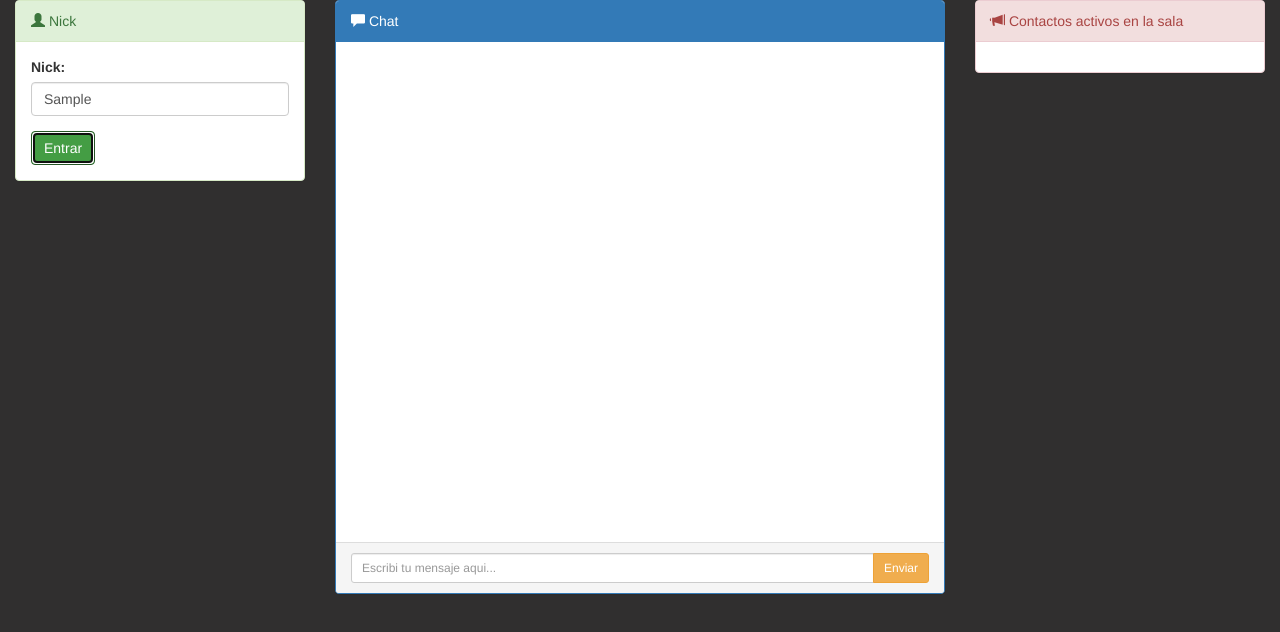
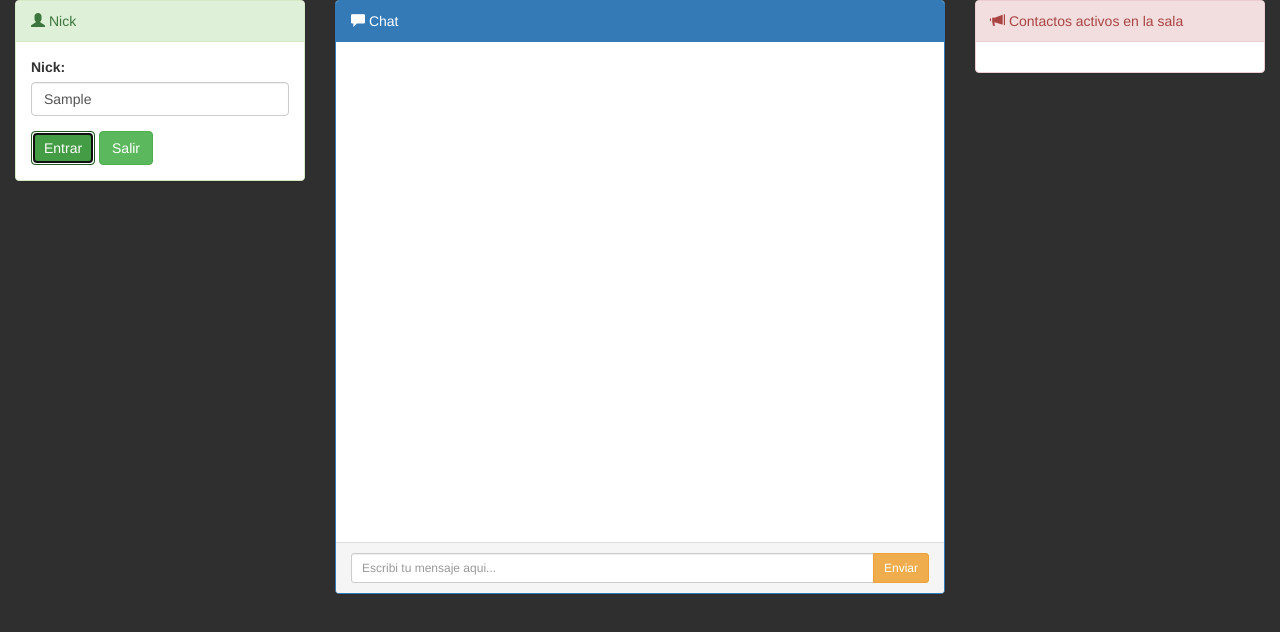
Before and after one commit to matiasacosta/Chat-CGI-JS, a plain HTML site: page index.html in a window 1280 px wide. Both pictures are taken after typing "Sample" into the empty fields and a click on the button "Entrar". Drawn offline with nearby package versions, Linux system fonts and the light colour scheme; no server answers.

Commit message:
creacion cgi-logout y adaptacion de index

```diff
--- a/index.html
+++ b/index.html
@@ -22,6 +22,7 @@
                                   <input type="text" class="form-control" id="nick" name="nick">
                                 </div>
                                 <button type="submit" class="btn btn-success">Entrar</button>
+                                <button type="submit" onclick = "salir()" class="btn btn-success" id = "salir" >Salir</button>
                               </form>
                         </div>
                     </div>
@@ -89,6 +90,7 @@
                 var nickU = document.getElementById(nickID);
                 document.getElementById("chat-input").removeAttribute("disabled");
                 document.getElementById("chat-boton").removeAttribute("disabled");
+                document.getElementById("salir").removeAttribute("disabled");
                 jQuery.post("/cgi-bin/chat/cgi-login",
                 {
                 nick: nickU.value,
@@ -99,6 +101,19 @@
                 setInterval(function(){
                     actualizar_mensajes_conectados();
                 }, 3000);
+            }
+
+            function salir(){
+
+                var nickU = document.getElementById("panel-nick");
+                alert("Sali de la sesion" + nickU);
+                jQuery.post("/cgi-bin/chat/cgi-logout",
+                {
+                nick: nickU.value,
+                },
+                function(data){
+                    $("#panel-nick").html("<p style='color:green'>" + data + "</p>");
+                });
             }
 
             function send(Msje){
```
Also changed, not shown: 1 other file.
